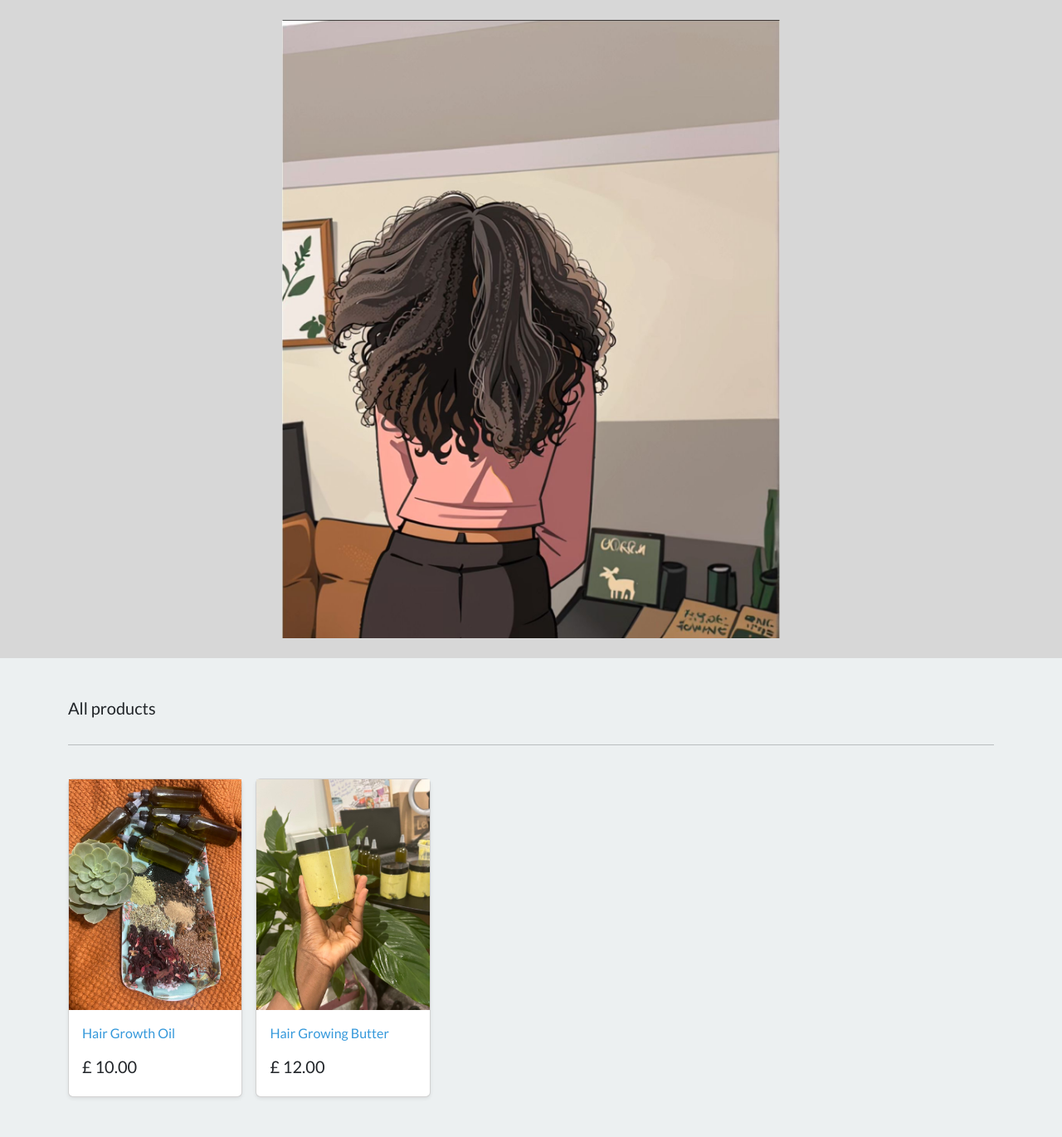
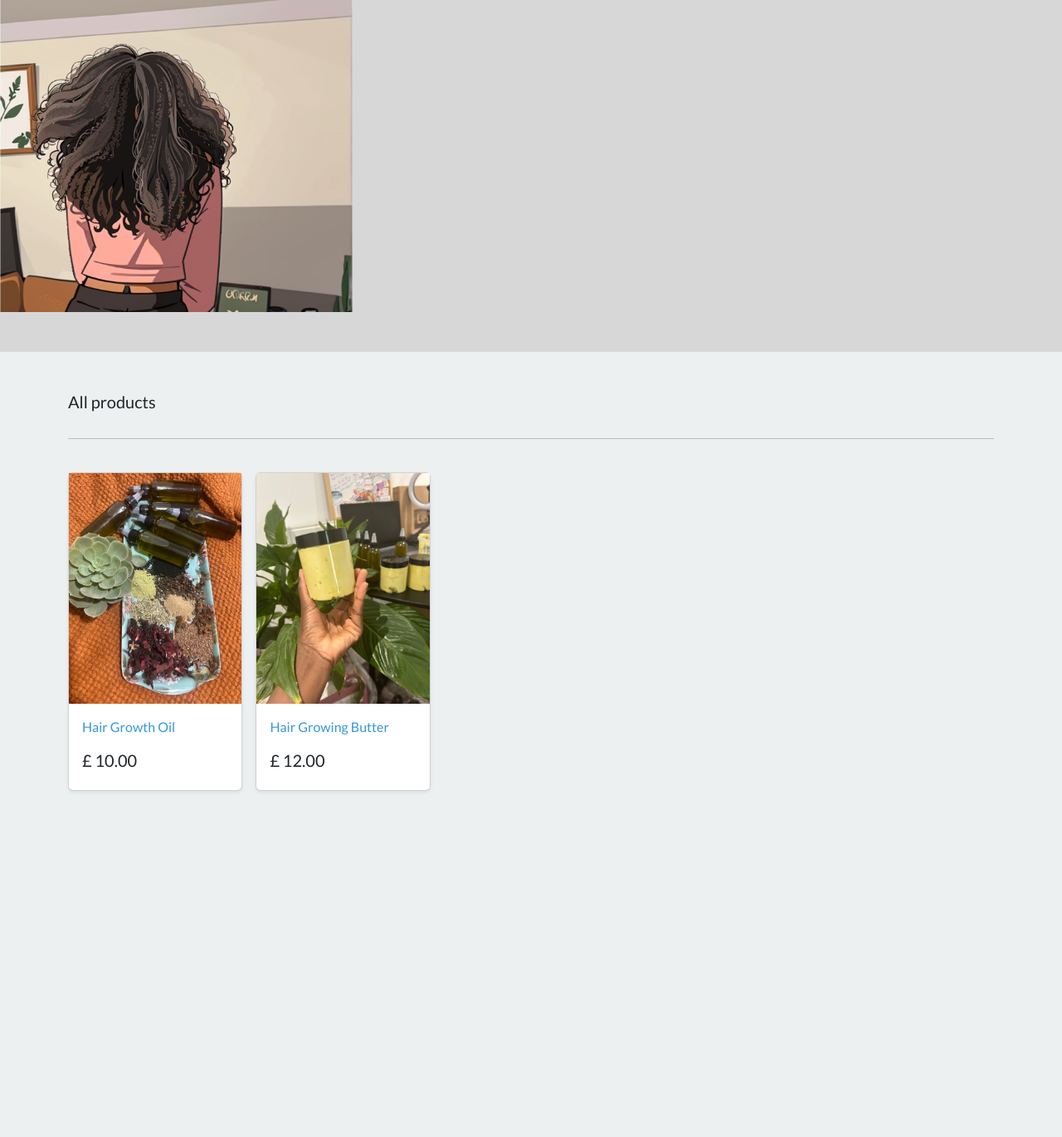
Before and after one commit to washedupjames/hair, a Django app: page / in a window 1280 px wide. Shown: the part 72-1442 px from the top of the page at 83% size. After the commit the page ends 1026 px from the top, so only its background shows below. Run offline with Django 5.2, Linux system fonts and the light colour scheme; data comes from the database, SQL or seed files in the repository; some libraries are stand-ins or nearby versions.

Commit message:
beta v2.1

```diff
--- a/store/templates/store/store.html
+++ b/store/templates/store/store.html
@@ -17,9 +17,11 @@
 </style>
     <!-- Introduction section -->
 
+    <img src="{% static 'media/images/Tracyart width.jpg' %}" alt="Description of Tracy's Art" width="425" height="auto">
+
     <section class="py-4 text-center container">
 
-      <img src="{% static 'media/images/Tracyart.jpg' %}" alt="Description of Tracy's Art" width="600" height="auto">
+
 
 
          <!-- <iframe src="https://player.vimeo.com/video/824354781?background=1&autopause=0&player_id=0&app_id=58479" width="100%" height="352" frameborder="0" allow="autoplay; fullscreen; picture-in-picture; clipboard-write; encrypted-media" title="IELTS on guitar" style="max-width: 100%; display: block; margin: 0 auto;"></iframe> -->
```
Also changed, not shown: static/media/images/Tracyart width.jpg (added).
